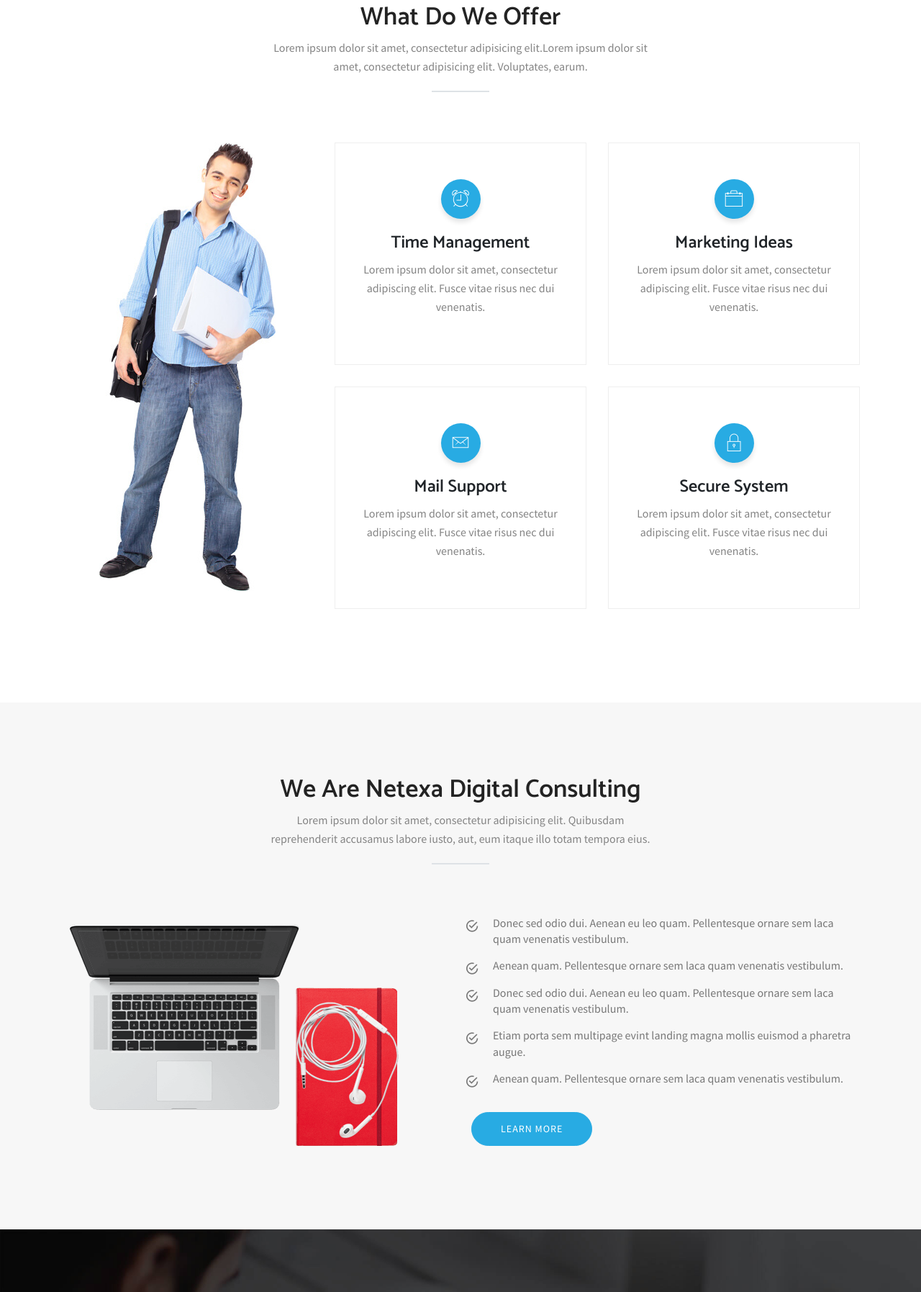
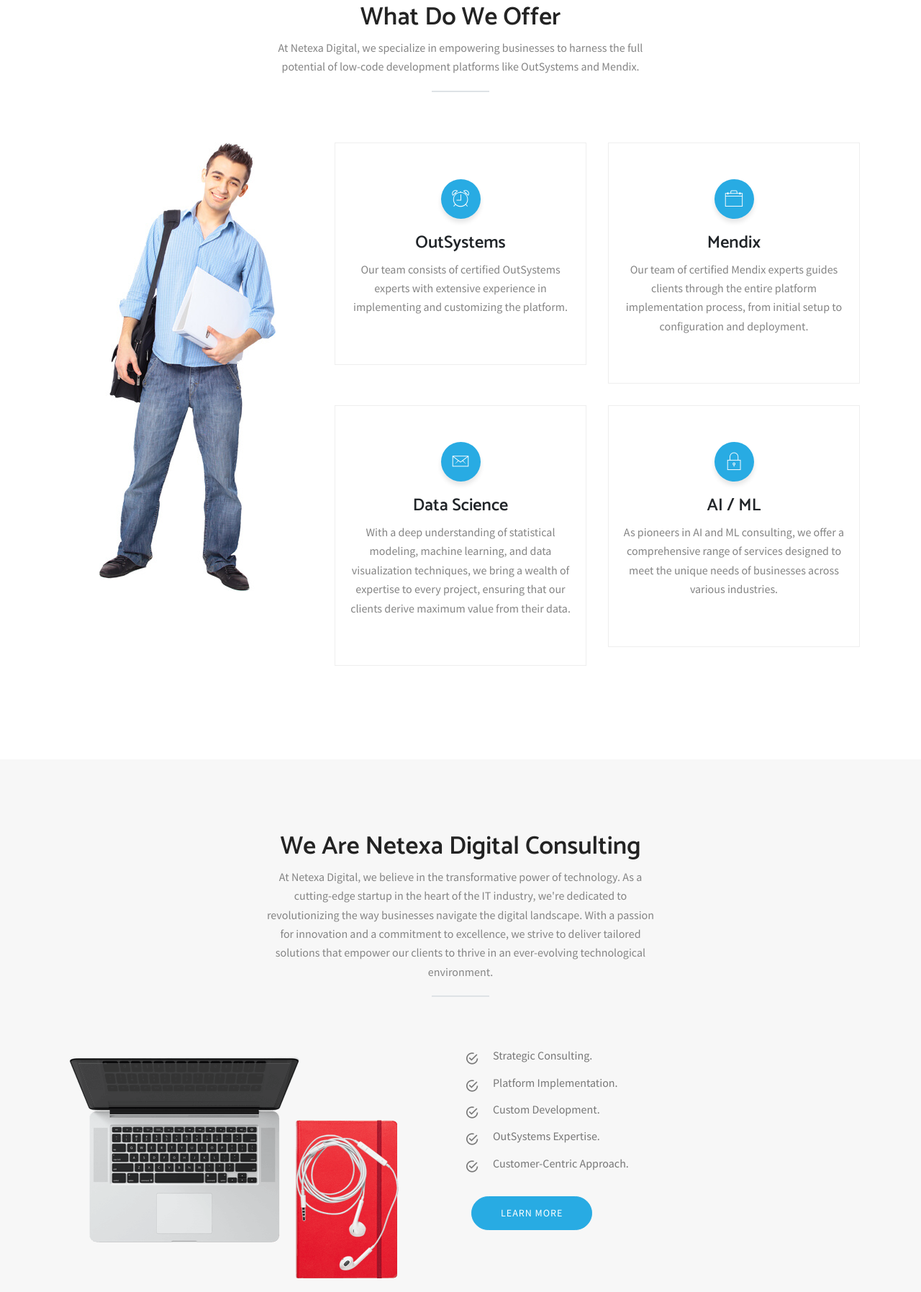
Before and after one commit to SupriyaJainNetexa/NetexaWebsiteRepo, a plain HTML site: page index.html in a window 1280 px wide. Shown: the part 897-2692 px from the top of the page at 72% size. Drawn offline with Linux system fonts and the light colour scheme; some packages are replaced by stand-ins of ours; files whose address does not match are found by name.

Commit message:
text updates
text updates

```diff
--- a/index.html
+++ b/index.html
@@ -159,9 +159,9 @@
 				<div class="col-md-12 text-center">
 					<h1 data-duration-in=".3" data-animation-in="fadeInUp" data-delay-in=".1">Crafting Digital <br>
 						Experience</h1>
-					<p data-duration-in=".3" data-animation-in="fadeInUp" data-delay-in=".5">Lorem ipsum dolor sit amet,
-						consectetur adipisicing elit. Quod, <br> veritatis tempore nostrum id
-						officia quaerat eum corrupti, <br> ipsa aliquam velit.</p>
+					<p data-duration-in=".3" data-animation-in="fadeInUp" data-delay-in=".5">At Netexa Digital,
+						we believe in the transformative power of technology.<br>
+						We empower organizations to rapidly develop and deploy software applications using low-code tools like OutSystems and Mendix.<br></p>
 					<a data-duration-in=".3" data-animation-in="fadeInUp" data-delay-in=".8" class="btn btn-main"
 						href="service.html">Explore Us</a>
 				</div>
@@ -172,11 +172,8 @@
 		<div class="container">
 			<div class="row">
 				<div class="col-md-12 text-center">
-					<h1 data-duration-in=".3" data-animation-in="fadeInDown" data-delay-in=".1">We Combine Design <br> and
-						Creativity</h1>
-					<p data-duration-in=".3" data-animation-in="fadeInDown" data-delay-in=".5">Create just what you need
-						for your Perfect Website. Choose from a wide range
-						<br> of Elements & simply put them on our Canvas.</p>
+					<h1 data-duration-in=".3" data-animation-in="fadeInDown" data-delay-in=".1">Combine Innovation <br>and Agility</h1>
+					<p data-duration-in=".3" data-animation-in="fadeInDown" data-delay-in=".5">We are dedicated to revolutionize the way businesses navigate the digital landscape.</p>
 					<a data-duration-in=".3" data-animation-in="fadeInDown" data-delay-in=".8" class="btn btn-main"
 						href="service.html">Explore Us</a>
 				</div>
@@ -196,8 +193,7 @@
         <!-- section title -->
         <div class="title text-center">
           <h2>What Do We Offer</h2>
-          <p>Lorem ipsum dolor sit amet, consectetur adipisicing elit.Lorem ipsum dolor sit amet, consectetur
-            adipisicing elit. Voluptates, earum. </p>
+          <p>At Netexa Digital, we specialize in empowering businesses to harness the full potential of low-code development platforms like OutSystems and Mendix. </p>
           <div class="border"></div>
         </div>
         <!-- /section title -->
@@ -213,29 +209,29 @@
           <div class="col-md-6 col-sm-6">
             <div class="service-item">
               <i class="tf-ion-ios-alarm-outline"></i>
-              <h4>Time Management</h4>
-              <p>Lorem ipsum dolor sit amet, consectetur adipiscing elit. Fusce vitae risus nec dui venenatis.</p>
+              <h4>OutSystems</h4>
+              <p>Our team consists of certified OutSystems experts with extensive experience in implementing and customizing the platform.</p>
             </div>
           </div><!-- END COL -->
           <div class="col-md-6 col-sm-6">
             <div class="service-item">
               <i class="tf-ion-ios-briefcase-outline"></i>
-              <h4>Marketing Ideas</h4>
-              <p>Lorem ipsum dolor sit amet, consectetur adipiscing elit. Fusce vitae risus nec dui venenatis.</p>
+              <h4>Mendix</h4>
+              <p>Our team of certified Mendix experts guides clients through the entire platform implementation process, from initial setup to configuration and deployment.</p>
             </div>
           </div><!-- END COL -->
           <div class="col-md-6 col-sm-6">
             <div class="service-item">
               <i class="tf-ion-ios-email-outline"></i>
-              <h4>Mail Support</h4>
-              <p>Lorem ipsum dolor sit amet, consectetur adipiscing elit. Fusce vitae risus nec dui venenatis.</p>
+              <h4>Data Science</h4>
+              <p>With a deep understanding of statistical modeling, machine learning, and data visualization techniques, we bring a wealth of expertise to every project, ensuring that our clients derive maximum value from their data.</p>
             </div>
           </div><!-- END COL -->
           <div class="col-md-6 col-sm-6">
             <div class="service-item">
               <i class="tf-ion-ios-locked-outline"></i>
-              <h4>Secure System</h4>
-              <p>Lorem ipsum dolor sit amet, consectetur adipiscing elit. Fusce vitae risus nec dui venenatis.</p>
+              <h4>AI / ML</h4>
+              <p>As pioneers in AI and ML consulting, we offer a comprehensive range of services designed to meet the unique needs of businesses across various industries.</p>
             </div>
           </div><!-- END COL -->
         </div>
@@ -254,8 +250,7 @@
 			<div class="col-lg-6">
 				<div class="title text-center">
 					<h2>We Are Netexa Digital Consulting</h2>
-					<p>Lorem ipsum dolor sit amet, consectetur adipisicing elit. Quibusdam reprehenderit accusamus labore iusto,
-						aut, eum itaque illo totam tempora eius.</p>
+					<p>At Netexa Digital, we believe in the transformative power of technology. As a cutting-edge startup in the heart of the IT industry, we're dedicated to revolutionizing the way businesses navigate the digital landscape. With a passion for innovation and a commitment to excellence, we strive to deliver tailored solutions that empower our clients to thrive in an ever-evolving technological environment.</p>
 					<div class="border"></div>
 				</div>
 			</div>
@@ -269,11 +264,11 @@
 			</div>
 			<div class="col-md-6">
 				<ul class="checklist">
-					<li>Donec sed odio dui. Aenean eu leo quam. Pellentesque ornare sem laca quam venenatis vestibulum.</li>
-					<li>Aenean quam. Pellentesque ornare sem laca quam venenatis vestibulum.</li>
-					<li>Donec sed odio dui. Aenean eu leo quam. Pellentesque ornare sem laca quam venenatis vestibulum.</li>
-					<li>Etiam porta sem multipage evint landing magna mollis euismod a pharetra augue.</li>
-					<li>Aenean quam. Pellentesque ornare sem laca quam venenatis vestibulum.</li>
+					<li>Strategic Consulting.</li>
+					<li>Platform Implementation.</li>
+					<li>Custom Development.</li>
+					<li>OutSystems Expertise.</li>
+					<li>Customer-Centric Approach.</li>
 				</ul>
 				<a href="about.html" class="btn btn-main mt-20">Learn More</a>
 			</div>
```
Also changed, not shown: index-home.html (+15 -17 lines), onepage-slider.html (+5 -8 lines), pricing.html (+6 -7 lines), images/Outsystems-logo.png (added).
